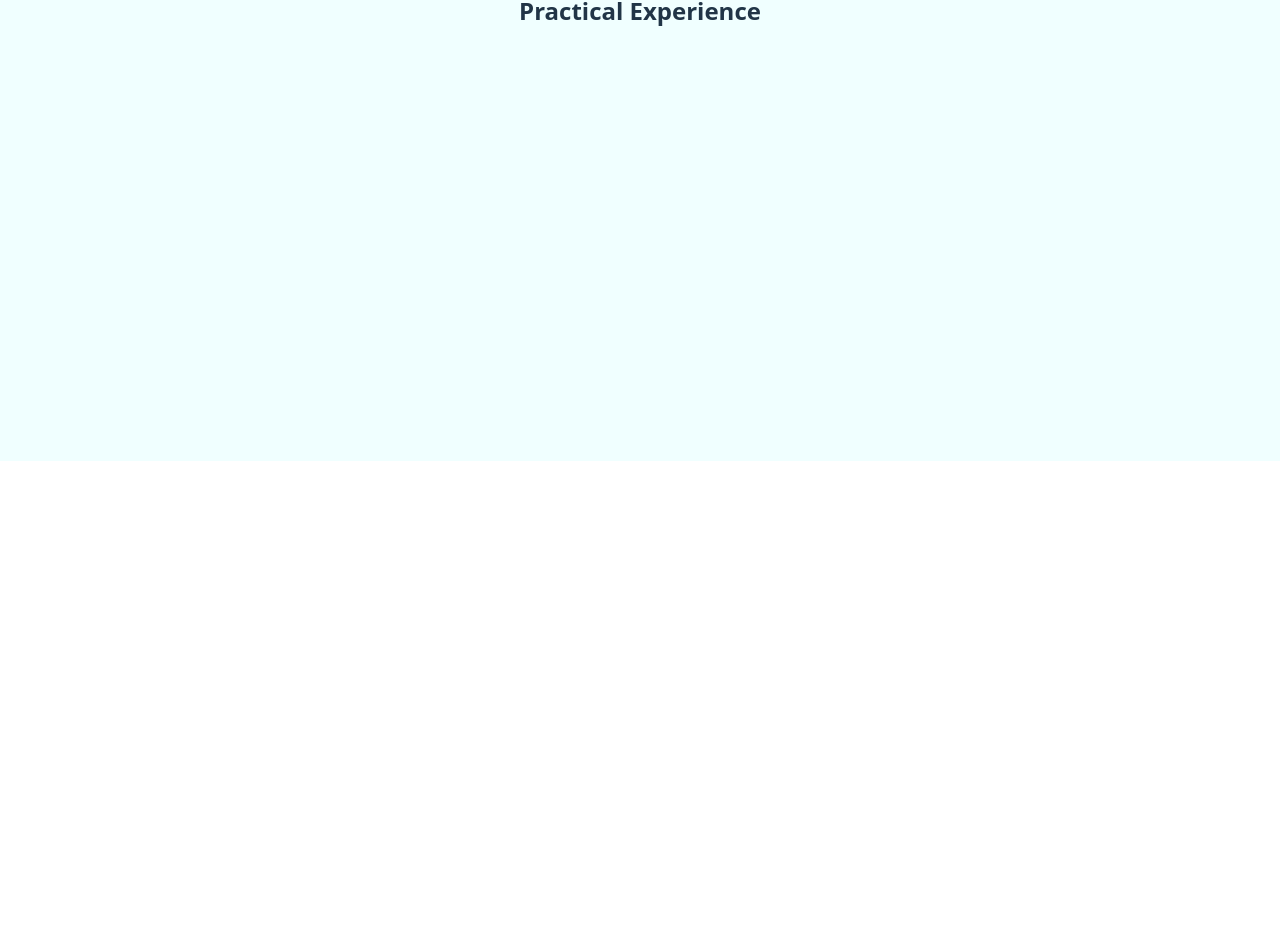
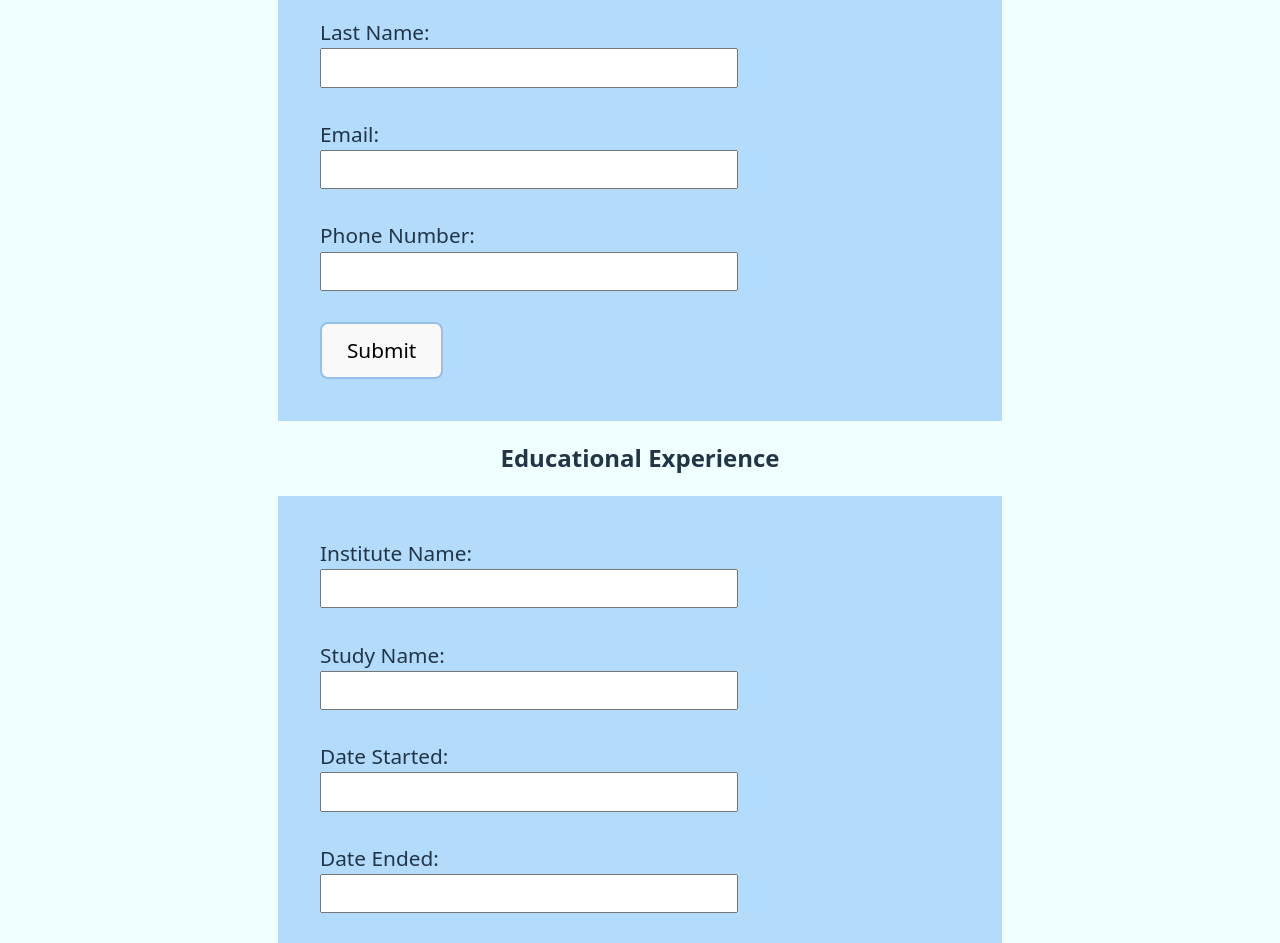
Before and after one commit to Moe-Pwint/cv-application, a React (Vite) app: page / in a window 1280 px wide. Shown: the part 339-1282 px from the top of the page. Before the commit the page ends 800 px from the top, so only its background shows below. Built offline with nearby package versions, Linux system fonts and the light colour scheme.

Commit message:
Add education section.

```diff
--- a/src/components/sections.jsx
+++ b/src/components/sections.jsx
@@ -8,78 +8,278 @@ export default function Sections() {
             <h2 className='titles'>General Information</h2>
             <GISection />
             <h2 className='titles'>Educational Experience</h2>
+            <EduSection />
             <h2 className='titles'>Practical Experience</h2>
         </>
     )
 }
 
+
 function GISection() {
-    const [firstName, setFirstName] = useState('');
-    const [lastName, setLastName] = useState('');
+    const [GeneralInfo, setGeneralInfo] = useState({
+        firstName: '',
+        lastName: '',
+        email: '',
+        phone: '',
+    });
     const [generalInfoStat, setGeneralInfoStat] = useState('filling');
+
+    const changeFirstName = (e) => {
+        setGeneralInfo({...GeneralInfo,
+            firstName: e.target.value})
+    }
+    const changeLastName = (e) => {
+        setGeneralInfo({...GeneralInfo,
+            lastName: e.target.value})
+    }
+
+    const changeEmail = (e) => {
+        setGeneralInfo({...GeneralInfo,
+            email: e.target.value
+        })
+    }
+
+    const changePh = (e) => {
+        setGeneralInfo({...GeneralInfo,
+            phone: e.target.value
+        })
+    }
 
     const formSubmitted = () => {
         setGeneralInfoStat('submitted');
     }
 
-    const changeFirstName = (e) => {
-        setFirstName(e.target.value)
+    const formEdit = () => {
+        setGeneralInfoStat('filling');
     }
-    const changeLastName = (e) => {
-        setLastName(e.target.value)
-    }
+
     if (generalInfoStat === 'filling') {
     return (
             <GIForm
-            firstName={firstName}
-            cFN={changeFirstName}
-            lastName={lastName}
-            cLN={changeLastName}
-            generalInfoStat={formSubmitted}
+            GeneralInfo={GeneralInfo}
+            changeFirstName={changeFirstName}
+            changeLastName={changeLastName}
+            changeEmail={changeEmail}
+            changePh={changePh}
+            formSubmit={formSubmitted}
             />
     )} else if (generalInfoStat === 'submitted') {
         return (
             <GIDisplay
-            fN={firstName}
-            lN={lastName}
+            GeneralInfo={GeneralInfo}
+            formEdit={formEdit}
             />
         )
     }
 }
 
-function GIForm({firstName, cFN, lastName, cLN, generalInfoStat}) {
+function GIForm({GeneralInfo, changeFirstName, changeLastName, changeEmail, changePh, formSubmit}) {
 
     function handleSubmit(e) {
         e.preventDefault();
-        generalInfoStat();
+        formSubmit();
     }
 
     return (
         <form action="" onSubmit={handleSubmit}>
-            <label htmlFor="firstName" typeof='text'>First Name: </label>
+            <div className='infoDiv'>
+                <label htmlFor="firstName">First Name: </label>
                 <input
                 required
                 type="text"
                 id='firstName'
-            value={firstName}
-            onChange={cFN} />
+                value={GeneralInfo.firstName}
+                onChange={changeFirstName} />
+            </div>
 
-            <label htmlFor='lastName' typeof='text'>Last Name: </label>
+            <div className='infoDiv'>
+                <label htmlFor='lastName'>Last Name: </label>
                 <input
                 required
                 type="text"
                 id='lastName'
-            value={lastName}
-            onChange={cLN} />
-            <button type='submit'>Submit</button>
+                value={GeneralInfo.lastName}
+                onChange={changeLastName} />
+            </div>
+
+            <div className='infoDiv'>
+                <label htmlFor="email">Email: </label>
+                <input
+                type="email"
+                id='email'
+                value={GeneralInfo.email}
+                onChange={changeEmail}
+                 />
+            </div>
+
+            <div className='infoDiv'>
+                <label htmlFor="phone">Phone Number: </label>
+                <input
+                type='tel'
+                id='phone'
+                value={GeneralInfo.phone}
+                onChange={changePh}
+                 />
+            </div>
+
+            <button className='submitBtn' type='submit'>Submit</button>
         </form>
     )
 }
 
-function GIDisplay({fN, lN}){
+function GIDisplay({GeneralInfo, formEdit}){
     return (
-        <>
-        <p>Full Name: {fN + " " + lN}</p>
-        </>
+        <div className='display'>
+            <div className='displayDiv - light'>
+                <span className='displayField'>Full Name: </span>
+                <span className='displayInfo'>{GeneralInfo.firstName + " " + GeneralInfo.lastName}</span>
+            </div>
+            <div className='displayDiv'>
+                <span className='displayField'>Email: </span>
+                <span className='displayInfo'>{GeneralInfo.email}</span>
+            </div>
+            <div className='displayDiv - light'>
+                <span className='displayField'>Phone Number: </span>
+                <span className='displayInfo'>{GeneralInfo.phone}</span>
+            </div>
+            <button className='editBtn' onClick={formEdit}>Edit</button>
+        </div>
     )
 }
+
+
+function EduSection() {
+    const [eduInfo, setEduInfo] = useState({
+        institute: '',
+        studyName: '',
+        dateStart: '',
+        dateEnd: '',
+    });
+    const [eduInfoStat, setEduInfoStat] = useState('filling');
+
+    const changeInstitute = (e) => {
+        setEduInfo({...eduInfo,
+            institute: e.target.value})
+    }
+    const changeStudyName = (e) => {
+        setEduInfo({...eduInfo,
+            studyName: e.target.value})
+    }
+
+    const changeDateStart = (e) => {
+        setEduInfo({...eduInfo,
+            dateStart: e.target.value
+        })
+    }
+
+    const changeDateEnd = (e) => {
+        setEduInfo({...eduInfo,
+            dateEnd: e.target.value
+        })
+    }
+
+    const formSubmitted = () => {
+        setEduInfoStat('submitted');
+    }
+
+    const formEdit = () => {
+        setEduInfoStat('filling');
+    }
+
+    if (eduInfoStat === 'filling') {
+    return (
+            <EduForm
+            eduInfo={eduInfo}
+            changeInstitute={changeInstitute}
+            changeStudyName={changeStudyName}
+            changeDateStart={changeDateStart}
+            changeDateEnd={changeDateEnd}
+            formSubmit={formSubmitted}
+            />
+    )} else if (eduInfoStat === 'submitted') {
+        return (
+            <EduDisplay
+            eduInfo={eduInfo}
+            formEdit={formEdit}
+            />
+        )
+    }
+}
+
+function EduForm({eduInfo, changeInstitute, changeStudyName, changeDateStart, changeDateEnd, formSubmit}) {
+
+    function handleSubmit(e) {
+        e.preventDefault();
+        formSubmit();
+    }
+
+    return (
+        <form action="" onSubmit={handleSubmit}>
+            <div className='infoDiv'>
+                <label htmlFor="institute">Institute Name: </label>
+                <input
+                required
+                type="text"
+                id='institute'
+                value={eduInfo.institute}
+                onChange={changeInstitute} />
+            </div>
+
+            <div className='infoDiv'>
+                <label htmlFor='study'>Study Name: </label>
+                <input
+                required
+                type="text"
+                id='study'
+                value={eduInfo.studyName}
+                onChange={changeStudyName} />
+            </div>
+
+            <div className='infoDiv'>
+                <label htmlFor="dateStart">Date Started: </label>
+                <input
+                type="text"
+                id='dateStart'
+                value={eduInfo.dateStart}
+                onChange={changeDateStart}
+                 />
+            </div>
+
+            <div className='infoDiv'>
+                <label htmlFor="dateEnd">Date Ended: </label>
+                <input
+                type='text'
+                id='dateEnd'
+                value={eduInfo.dateEnd}
+                onChange={changeDateEnd}
+                 />
+            </div>
+
+            <button className='submitBtn' type='submit'>Submit</button>
+        </form>
+    )
+}
+
+function EduDisplay({eduInfo, formEdit}){
+    return (
+        <div className='display'>
+            <div className='displayDiv - light'>
+                <span className='displayField'>Institute Name: </span>
+                <span className='displayInfo'>{eduInfo.institute}</span>
+            </div>
+            <div className='displayDiv'>
+                <span className='displayField'>Study Name: </span>
+                <span className='displayInfo'>{eduInfo.studyName}</span>
+            </div>
+            <div className='displayDiv - light'>
+                <span className='displayField'>Date Started: </span>
+                <span className='displayInfo'>{eduInfo.dateStart}</span>
+            </div>
+            <div className='displayDiv'>
+                <span className='displayField'>Date Ended: </span>
+                <span className='displayInfo'>{eduInfo.dateEnd}</span>
+            </div>
+            <button className='editBtn' onClick={formEdit}>Edit</button>
+        </div>
+    )
+}
--- a/src/styles/sections.css
+++ b/src/styles/sections.css
@@ -4,3 +4,75 @@ body {
     box-sizing: border-box;
     background-color: azure;
 }
+
+form {
+    font-size: 1.3em;
+    margin: auto;
+    width: max(500px, 50vw);
+    background-color: rgb(179, 219, 251);
+    padding: 2em;
+}
+
+.submitBtn {
+    border: 2px solid rgb(150, 192, 235);
+}
+
+label {
+    display: inline-block;
+    width: 250px;
+}
+
+input {
+    display: inline-block;
+    padding-left: 0.6em;
+    font-size: 1em;
+    height: 1.6em;
+    width: 400px;
+}
+
+.display {
+    font-size: 1.3em;
+    font-weight:bold;
+    margin: auto;
+    width: max(500px, 50vw);
+    border: 2px solid rgb(150, 192, 235);
+    background-color: rgb(179, 219, 251);
+    padding-top: 2em;
+    padding-bottom: 1em;
+}
+
+.displayDiv {
+    height: 2em;
+    padding-left: 2em;
+    padding-top: 0.1em;
+    padding-bottom: 0.1em;
+    width:auto;
+    align-content: center;
+}
+
+.displayDiv.light {
+    background-color: white;
+}
+
+.displayField {
+    display: inline-block;
+    width: 250px;
+}
+
+.displayInfo {
+    width: 350px;
+}
+
+.infoDiv {
+    padding-bottom: 1.5em;
+}
+
+.editBtn {
+    min-width: 120px;
+    height: 40px;
+    padding: 0.2em;
+    background-color: rgb(78, 74, 172);
+    color: white;
+    margin-top: 1.5em;
+    margin-left: 2em;
+}
```
Lines whose indentation alone changed are shown as unchanged.
